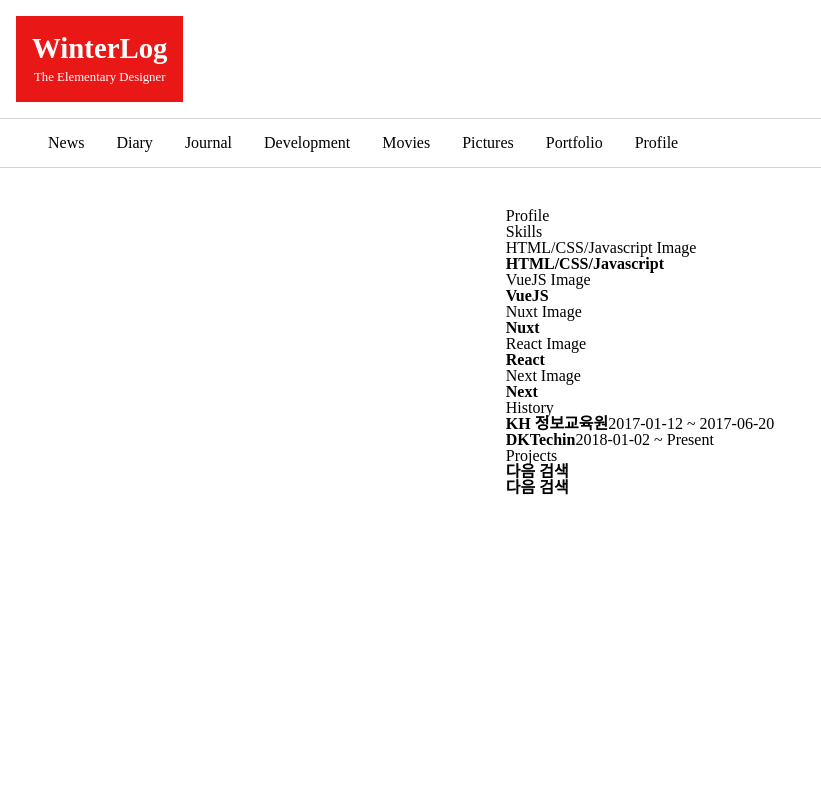
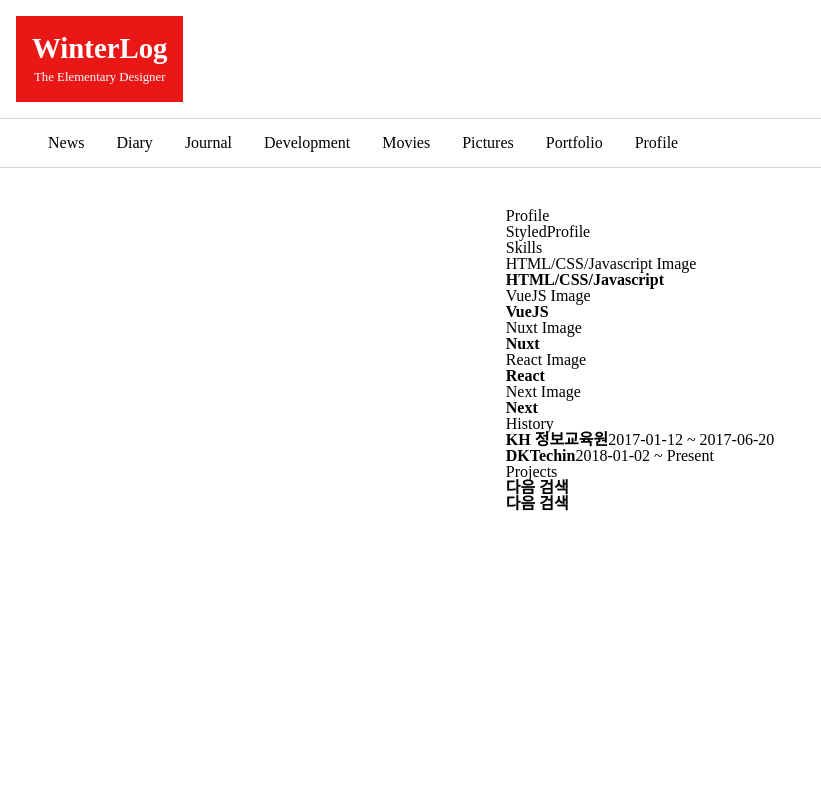
Before and after one commit to ProjectTavern/deprecated-winterguard.github.io, a Next.js app: page /profile in a window 1280 px wide. Shown: the top 800 px of the page, without its empty margins (0-821 px from the left). Built offline with nearby package versions, Linux system fonts and the light colour scheme.

Commit message:
set profile component

```diff
--- /dev/null
+++ b/components/templates/Profile/index.js
@@ -0,0 +1,7 @@
+import { StyledProfile } from "./private.Profile.styled";
+
+const Profile = ({}) => {
+  return <StyledProfile>StyledProfile</StyledProfile>;
+};
+
+export default Profile;
--- /dev/null
+++ b/components/templates/Profile/private.Profile.styled.js
@@ -0,0 +1,5 @@
+import styled from "styled-components";
+
+const StyledProfile = styled.article``;
+
+export { StyledProfile };
--- a/components/templates/index.js
+++ b/components/templates/index.js
@@ -1,2 +1,3 @@
-export { default as Post } from './Post';
-export { default as PostList } from './PostList';
+export { default as Post } from "./Post";
+export { default as PostList } from "./PostList";
+export { default as Profile } from "./Profile";
--- a/pages/profile/index.js
+++ b/pages/profile/index.js
@@ -1,7 +1,10 @@
-const About = () => {
+import { Profile } from "@/components/templates";
+
+const PageProfile = () => {
   return (
     <div>
       <h2>Profile</h2>
+      <Profile />
       <div>
         <section className="skills">
           <h3>Skills</h3>
@@ -66,4 +69,4 @@ const About = () => {
   );
 };
 
-export default About;
+export default PageProfile;
```
